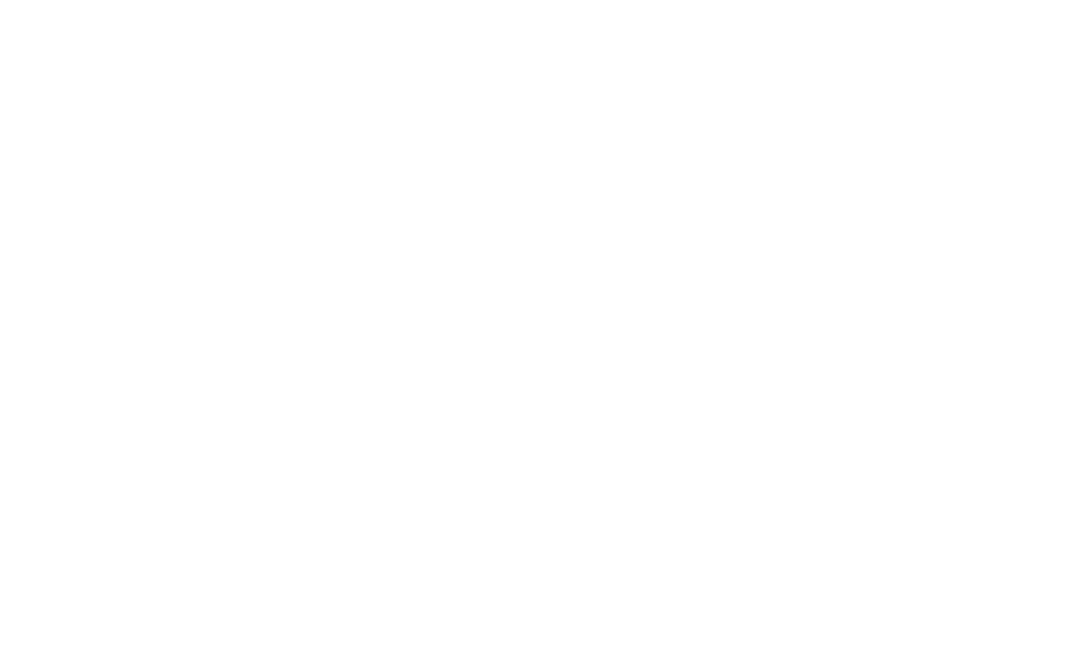
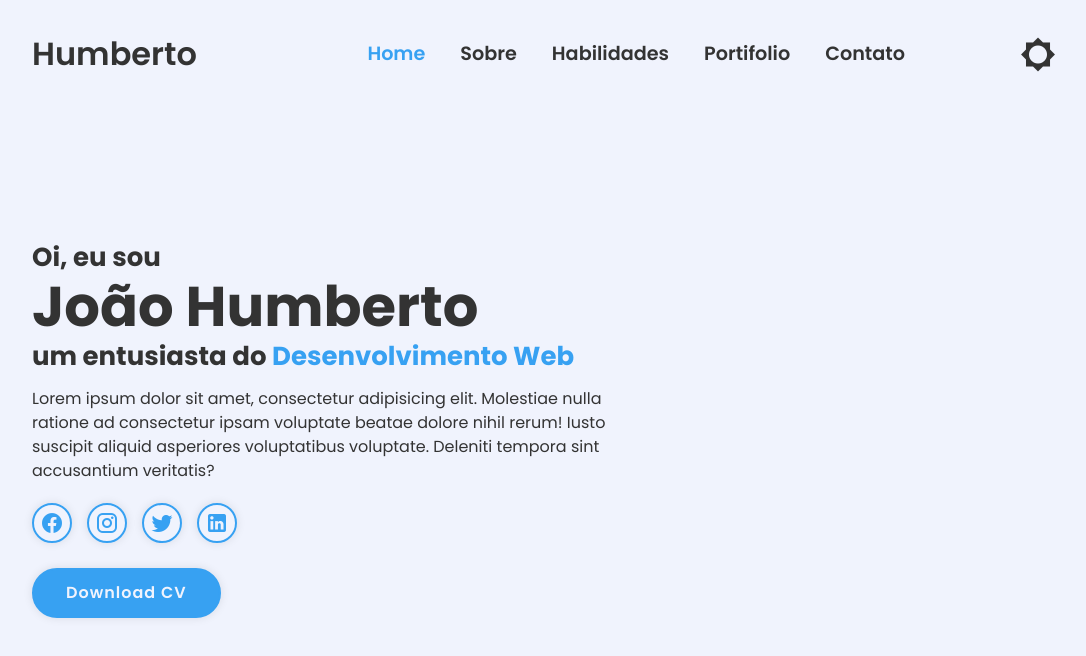
Before and after one commit to Guihumberto/blogestudodalei, a Vue app: page /blog in a window 1280 px wide. Before the commit this address had no page. Shown: the top 656 px of the page, without its empty margins (96-1182 px from the left). Built offline with nearby package versions, Linux system fonts and the light colour scheme.

Commit message:
dark mode

```diff
--- a/src/layouts/default/AppBar.vue
+++ b/src/layouts/default/AppBar.vue
@@ -6,6 +6,7 @@
       <a>Leis</a>
       <a>Súmulas</a>
       <a>Jurispruência</a>
+      <a @click="goBLog()">Blog</a>
     </nav>
     <v-btn variant="plain" class="filter" icon="mdi-filter"  @click="activeFilter()"></v-btn>
     <v-btn variant="plain" :icon="readDark ? 'mdi-moon-waxing-crescent' : 'mdi-weather-sunny'" @click="activeDark()"></v-btn>
@@ -39,6 +40,9 @@
       },
       activeDark(){
         generalStore.changeDark()
+      },
+      goBLog(){
+        this.$router.replace('/blog')
       }
     }
   }
--- /dev/null
+++ b/src/layouts/default/LayoutBlog.vue
@@ -0,0 +1,161 @@
+<template>
+  <v-app id="contApp">
+    <div class="container active" id="container">
+      <header class="header">
+        <a class="logo">Humberto</a>
+
+        <nav class="navbar">
+          <a href="#" class="active">Home</a>
+          <a href="#">Sobre</a>
+          <a href="#">Habilidades</a>
+          <a href="#">Portifolio</a>
+          <a href="#">Contato</a>
+        </nav>
+
+        <div class="toggle-icon">
+            <a @click="darkMode = !darkMode"><v-icon :icon="darkMode ? 'mdi-weather-night' : 'mdi-brightness-5'"></v-icon></a>
+        </div>
+      </header>
+      <default-view />
+    </div>
+    <div class="container active" id="dark-container">
+      <header class="header">
+        <a class="logo">Humberto</a>
+
+        <nav class="navbar">
+          <a href="#" class="active">Home</a>
+          <a href="#">Sobre</a>
+          <a href="#">Habilidades</a>
+          <a href="#">Portifolio</a>
+          <a href="#">Contato</a>
+        </nav>
+
+        <div class="toggle-icon">
+            <a @click="darkMode = !darkMode"><v-icon :icon="darkMode ? 'mdi-weather-night' : 'mdi-brightness-5'"></v-icon></a>
+        </div>
+      </header>
+      <default-view />
+    </div>
+  </v-app>
+</template>
+
+<script setup>
+  import DefaultView from './View.vue'
+  import {ref, onMounted, watch} from 'vue'
+
+  let darkMode = ref(false)
+
+  // onMounted(() => {
+  //   window.onscroll = () => {
+  //       //tranparencia da barra de menu
+  //       if(window.scrollY > 50) {
+  //         menuShow.value = true
+  //       } else {
+  //         menuShow.value = false
+  //       }
+  //     }
+  // })
+  onMounted(() => {
+   const container = document.querySelector('.container')
+
+   const darkContainer = document.querySelector('#dark-container')
+   darkContainer.classList.remove('active')
+
+   watch(darkMode, async (newQ, oldQ) => {
+      if(newQ){
+        container.classList.remove('active')
+        darkContainer.classList.toggle('active')
+      } else {
+        container.classList.toggle('active')
+        darkContainer.classList.remove('active')
+      }
+  })
+})
+
+
+</script>
+
+<style>
+*{
+  margin: 0;
+  padding: 0;
+  box-sizing: border-box;
+  font-family: 'Poppins', sans-serif;
+  text-decoration: none;
+}
+.container{
+  background: #f0f3fd;
+  color: #333;
+}
+header{
+  position: fixed;
+  top: 0;
+  left: 0;
+  width: 100%;
+  padding: 30px 10%;
+  background: transparent;
+  display: flex;
+  gap: 5rem;
+  align-items: center;
+  z-index: 100;
+}
+header .logo {
+  font-size: 2rem;
+  font-weight: 600;
+  color: #333;
+  margin-right: auto;
+}
+header .navbar a{
+  font-size: 1.2rem;
+  color: #333;
+  font-weight: 600;
+  margin-right: 35px;
+  transition: .5s;
+}
+header .navbar a:hover,
+.navbar a.active
+{
+  color: #37a1f2;
+}
+.toggle-icon {
+  display: flex;
+  font-size: 24px;
+  cursor: pointer;
+  transition: .5s;
+}
+.toggle-icon:hover{
+  color: #37a1f2;
+}
+#dark-container {
+  position: absolute;
+  top: 0;
+  left: 0;
+  width: 100%;
+  background: #15202b;
+  color: #f0f3fd;
+}
+#dark-container .logo,
+#dark-container .navbar,
+#dark-container .navbar a{
+  color: #f0f3fd;
+}
+#dark-container .navbar a:hover,
+#dark-container .navbar a.active
+{
+  color: #37a1f2;
+}
+#container,
+#dark-container {
+  clip-path: circle(0% at 0 0);
+  transition-delay: 1.5s;
+
+}
+.active#container,
+.active#dark-container {
+  z-index: 1;
+  clip-path: circle(150% at 0 0);
+  transition: 1.5s cubic-bezier(0.645, 0.045, 0.355, 1);
+  transition-delay: 0s;
+}
+
+</style>
--- a/src/router/index.js
+++ b/src/router/index.js
@@ -9,10 +9,18 @@
       {
         path: '',
         name: 'Home',
-        // route level code-splitting
-        // this generates a separate chunk (about.[hash].js) for this route
-        // which is lazy-loaded when the route is visited.
-        component: () => import(/* webpackChunkName: "home" */ '@/views/Home.vue'),
+        component: () => import('@/views/Home.vue'),
+      },
+    ],
+  },
+  {
+    path: '/blog',
+    component: () => import('@/layouts/default/LayoutBlog.vue'),
+    children: [
+      {
+        path: '/blog',
+        name: 'Home',
+        component: () => import('@/views/Blog.vue'),
       },
     ],
   },
--- /dev/null
+++ b/src/views/Blog.vue
@@ -0,0 +1,98 @@
+<template>
+  <section class="home">
+    <div class="home-content">
+      <h3>Oi, eu sou </h3>
+      <h1>João Humberto</h1>
+      <h3>um entusiasta do <span>Desenvolvimento Web</span></h3>
+      <p>Lorem ipsum dolor sit amet, consectetur adipisicing elit.
+         Molestiae nulla ratione ad consectetur ipsam voluptate beatae dolore nihil rerum!
+         Iusto suscipit aliquid asperiores voluptatibus voluptate.
+        Deleniti tempora sint accusantium veritatis?</p>
+      <div class="social-media">
+        <a href="#"><v-icon icon="mdi-facebook"></v-icon></a>
+        <a href="#"><v-icon icon="mdi-instagram"></v-icon></a>
+        <a href="#"><v-icon icon="mdi-twitter"></v-icon></a>
+        <a href="#"><v-icon icon="mdi-linkedin"></v-icon></a>
+      </div>
+      <a href="" class="site">Download CV</a>
+    </div>
+    <div class="home-img">
+      <!-- <img src="https://www.insper.edu.br/wp-content/uploads/2023/03/Linguagem-de-programacao-2-shutterstock_2060615648.jpg.jpeg" alt=""> -->
+    </div>
+  </section>
+</template>
+
+<script setup>
+
+</script>
+
+<style lang="scss" scoped>
+.home{
+  height: 100vh;
+  display: flex;
+  align-items: center;
+  padding: 60px 10% 0;
+}
+.home-content {
+  max-width: 600px;
+}
+.home-content h1{
+  font-size: 56px;
+  line-height: 1.2;
+}
+.home-content h3{
+  font-size: 26px;
+  line-height: 1.2;
+}
+.home-content h3 span{
+  color: #37a1f2;
+}
+.home-content p {
+  font-size: 16px;
+  margin: 15px 0;
+}
+.social-media a{
+  display: inline-flex;
+  justify-content: center;
+  align-items: center;
+  width: 40px;
+  height: 40px;
+  background: transparent;
+  border: 2px solid #37a1f2;
+  border-radius: 50%;
+  box-shadow: 0 0 10px rgba(0, 0 , 0, .1);
+  font-size: 16px;
+  margin: 5px 15px 25px 0;
+  color: #37a1f2;
+  transition: .6s;
+}
+.social-media a:hover{
+  background: #37a1f2;
+  color: #f0f3fd;
+}
+.site{
+  display: inline-block;
+  padding: 11px 32px;
+  background: #37a1f2;
+  border: 2px solid #37a1f2;
+  box-shadow: 0 0 10px rgba(0, 0, 0, .1);
+  color: #f0f3fd;
+  letter-spacing: 1px;
+  font-weight: 600;
+  transition: .5s;
+  border-radius: 40px;
+}
+
+.site:hover{
+  background: transparent;
+  color: #37a1f2;
+}
+
+.home-img img{
+  position: absolute;
+  bottom: 0;
+  right: 30px;
+  width: 45%;
+  pointer-events: none;
+}
+</style>
```
Also changed, not shown: src/views/blog.vue (deleted, +0 -15 lines).
